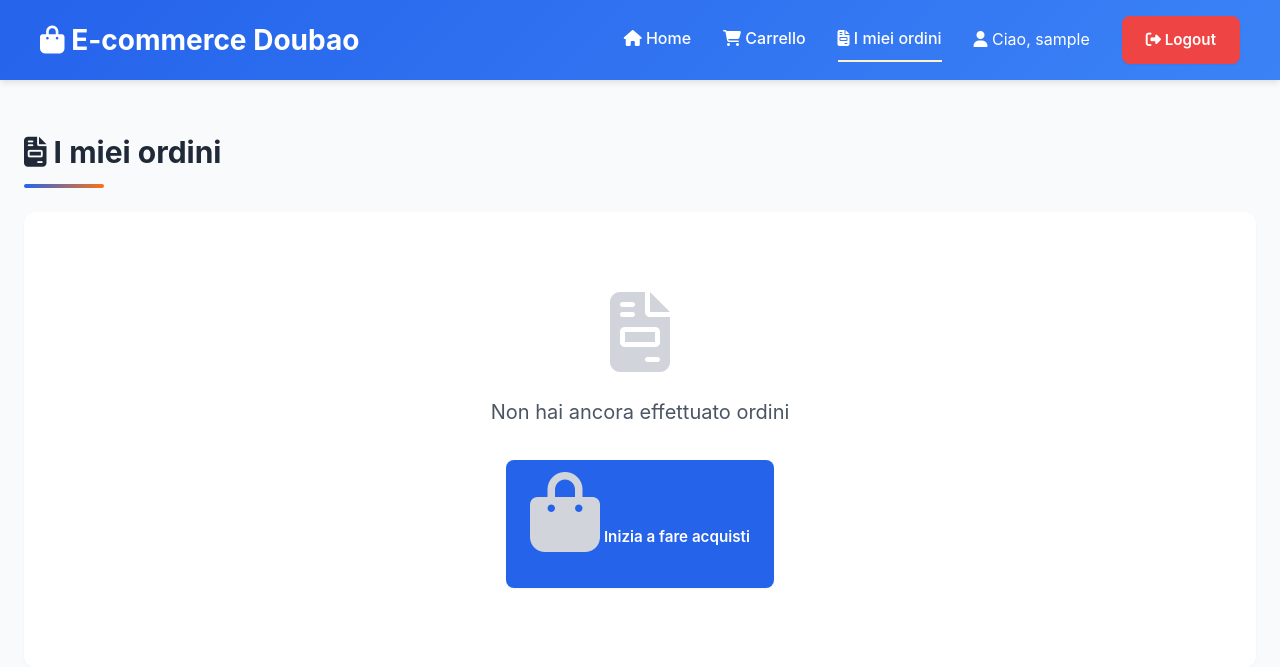
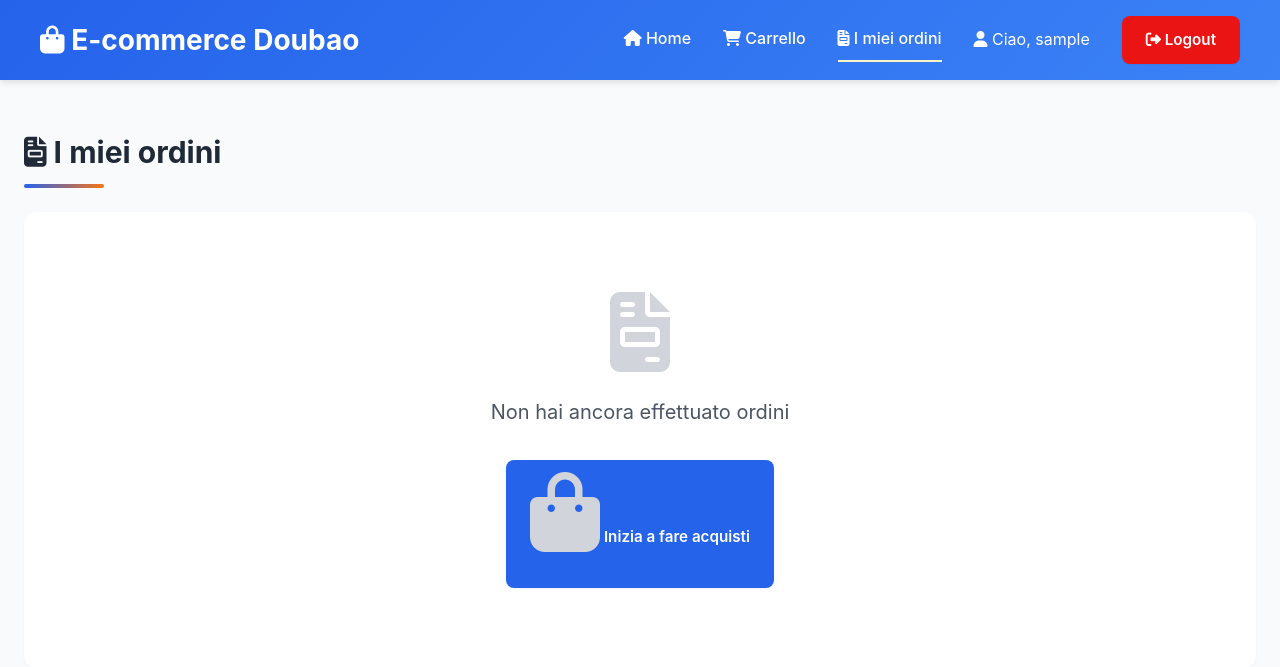
Before and after one commit to zha070120/ecommerce1, a PHP site: page /orders.php in a window 1280 px wide. Shown: the top 667 px of the page. Run offline with PHP 8.4, Linux system fonts and the light colour scheme; the visitor is signed in with stand-in values (Sample User, id 1); data comes from the database, SQL or seed files in the repository.

Commit message:
accessibilità

```diff
--- a/css/style.css
+++ b/css/style.css
@@ -9,8 +9,8 @@
     --primary: #2563eb;
     --primary-dark: #1d4ed8;
     --secondary: #f97316;
-    --success: #10b981;
-    --danger: #ef4444;
+    --success: #0D875E;
+    --danger: #EB1414;
     --warning: #f59e0b;
 
     --gray-50: #f9fafb;
@@ -113,8 +113,8 @@ nav a:hover {
 .btn:active {transform: translateY(0);}
 .btn-success {background: var(--success);}
 .btn-success:hover {background: #059669; box-shadow: 0 4px 12px rgba(16,185,129,0.3);}
-.btn-danger {background: var(--danger);}
-.btn-danger:hover {background: #dc2626;}
+.btn-danger {background: var(--danger); }
+.btn-danger:hover {background: #EB1414;}
 .btn-secondary {background: var(--gray-600);}
 .btn-secondary:hover {background: var(--gray-700); box-shadow: 0 4px 12px rgba(75,85,99,0.3);}
 
```
Also changed, not shown: index.php (+6 -6 lines), img/prodotti/prod_6a0d85d3272cf_1779271123.png (added).
